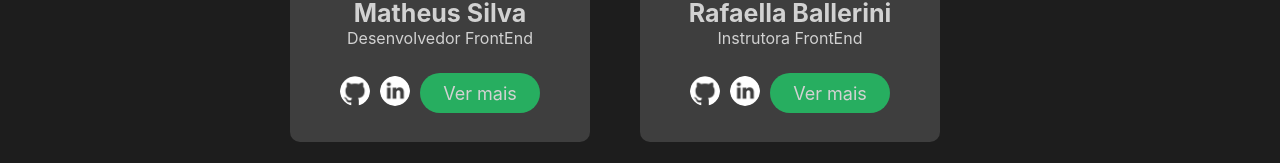
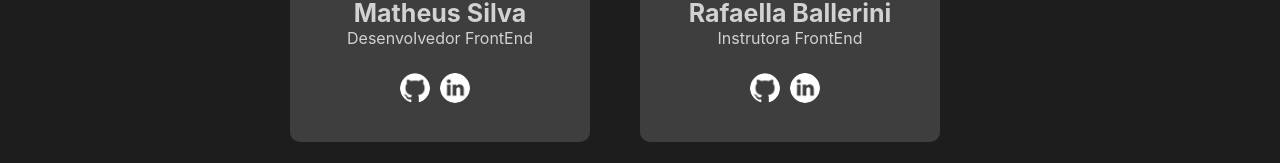
Before and after one commit to Matheussgsilva/dev-register, a React (Create React App) app: page /step2 in a window 1280 px wide. Shown: the part 378-541 px from the top of the page. Built offline with nearby package versions, Linux system fonts and the light colour scheme.

Commit message:
Remove BtnPlus in Card component

```diff
--- a/src/components/Card/index.js
+++ b/src/components/Card/index.js
@@ -19,7 +19,6 @@ export const Card = ({ item, onVisible }) => {
                     <a href={`https://linkedin.com/in/${item.linkedin}`} target='_blank' rel='noreferrer'>
                     <img src={linkedin} alt="Linkedin logo" />
                     </a>
-                    <C.BtnPlus>Ver mais</C.BtnPlus>
                 </C.Icon>
             </C.Card>
             <C.BtnArea>
--- a/src/components/Card/styles.js
+++ b/src/components/Card/styles.js
@@ -79,7 +79,3 @@ export const Btn = styled.div`
         opacity: 0.8;
     }
 `;
-
-export const BtnPlus = styled(Btn)`
-    background-color: #27AE60;
-`;
```
